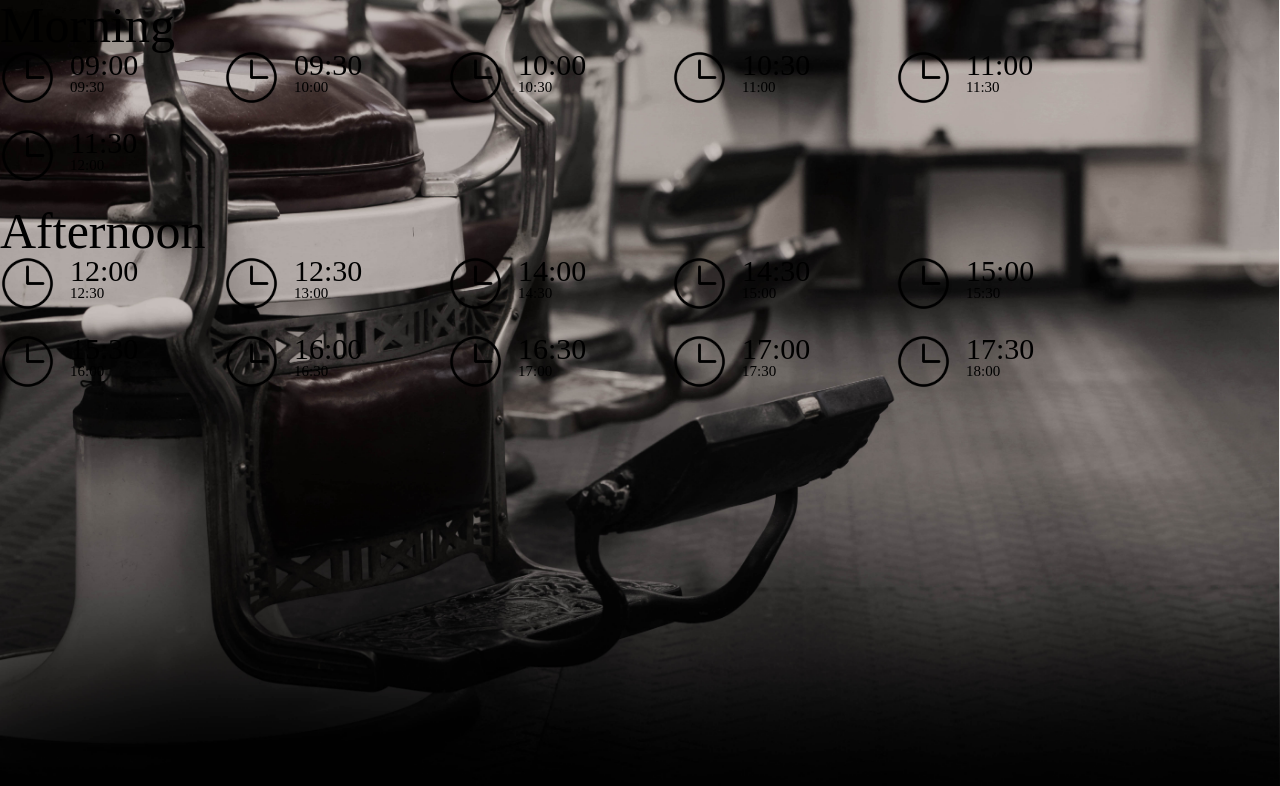
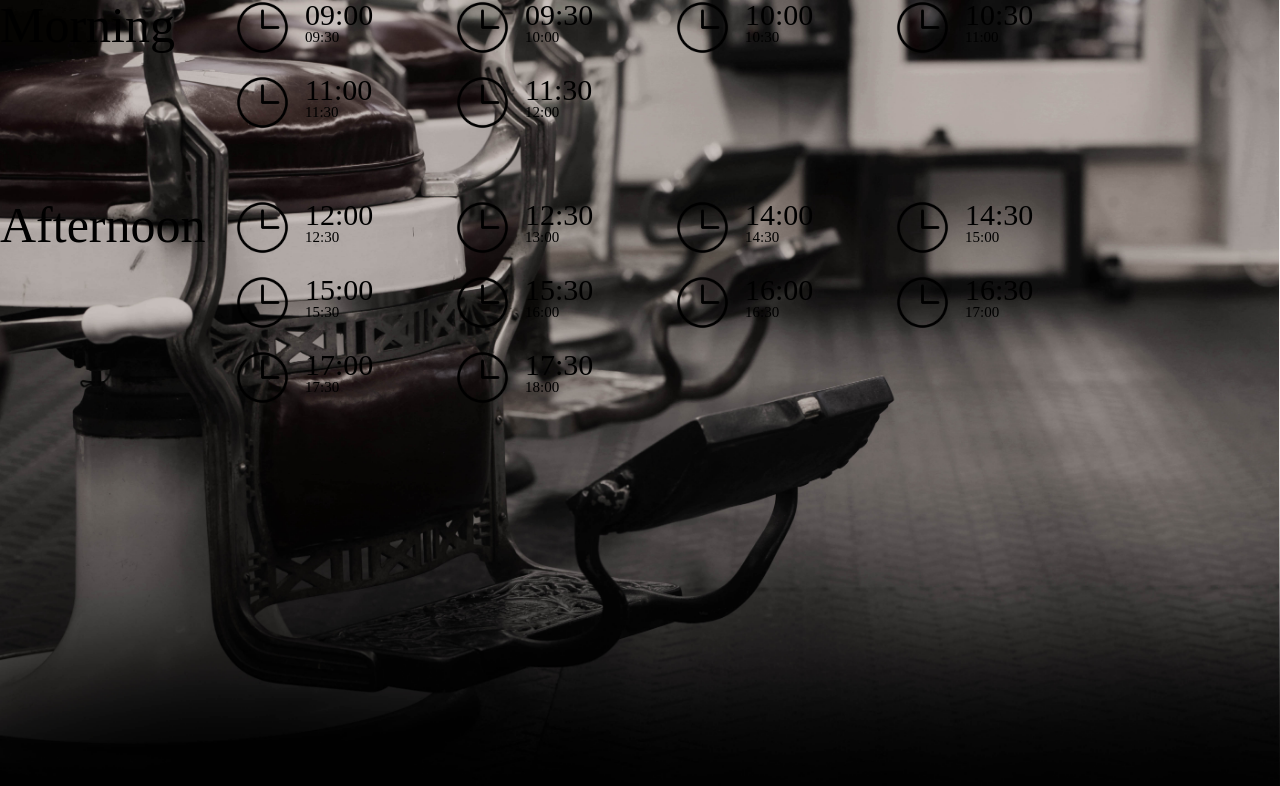
Before and after one commit to sandervspl/barbershop-jeroen-website-CLE2, a PHP site: page /blok2sprint1/timestable.php in a window 1280 px wide. Shown: the top 786 px of the page. Run offline with PHP 8.4, Linux system fonts and the light colour scheme; data that the repository does not hold is empty.

Commit message:
36
timestable:
- new time table look
- added evening header

```diff
--- a/style/style.css
+++ b/style/style.css
@@ -385,7 +385,8 @@ td {
 
     width: 200px;
     display: inline-block;
-    text-align: left;
+    /*text-align: left;*/
+    float: left;
     margin-right: 20px;
     margin-bottom: 20px;
 }
@@ -424,6 +425,31 @@ td {
     float: left;
 }
 
+#morning-header {
+    /*background-color: green;*/
+    float: left;
+    clear: left;
+    height: 200px;
+    width: 200px;
+    margin-right: 35px;
+}
+
+#afternoon-header {
+    float: left;
+    clear: left;
+    height: 400px;
+    width: 200px;
+    margin-right: 35px;
+}
+
+#evening-header {
+    float: left;
+    clear: left;
+    height: 100px;
+    width: 200px;
+    margin-right: 35px;
+}
+
 section #date-and-time span#date-and-time-header {
     /*background-color: green;*/
     font-family: Lobster, serif;
@@ -438,9 +464,10 @@ section #date-and-time span#date-and-time-header {
 section #date-and-time #date-and-time-times-container p.header-text {
     text-align: left;
     font-family: Lobster, serif;
+    font-size: 45px;
     color: white;
     margin: 0 auto 25px auto;
-    border-bottom: 1px solid black;
+    /*border-bottom: 1px solid black;*/
 }
 
 div.month-name {
@@ -474,6 +501,12 @@ div.month-name {
     vertical-align: middle;
     padding-top: 25px;
 }
+
+
+
+
+
+
 
 
 
--- a/timestable.php
+++ b/timestable.php
@@ -41,6 +41,7 @@ if ($dayname === "Thu") {
 
 $didMorningHeader = false;
 $didAfternoonHeader = false;
+$didEveningHeader = false;
 
 for ($i = 0; $i <= $end_hour; $i++) {
     if ($i % 2 == 0) {
@@ -82,15 +83,27 @@ for ($i = 0; $i <= $end_hour; $i++) {
     $result = mysqli_query($db, $sql);
 
     if ($hour < 12 && !$didMorningHeader) { ?>
-        <p class="header-text">Morning</p>
+        <div id="morning-header">
+            <p class="header-text">Morning</p>
+        </div>
         <?php
         $didMorningHeader = true;
     }
 
     if ($hour > 11 && $hour < 18 && !$didAfternoonHeader) { ?>
-        <p class="header-text">Afternoon</p>
+        <div id="afternoon-header">
+            <p class="header-text">Afternoon</p>
+        </div>
         <?php
         $didAfternoonHeader = true;
+    }
+
+    if ($hour > 18 && !$didEveningHeader) { ?>
+        <div id="evening-header">
+            <p class="header-text">Evening</p>
+        </div>
+        <?php
+        $didEveningHeader = true;
     }
 
     if (mysqli_num_rows($result) > 0) {
```
